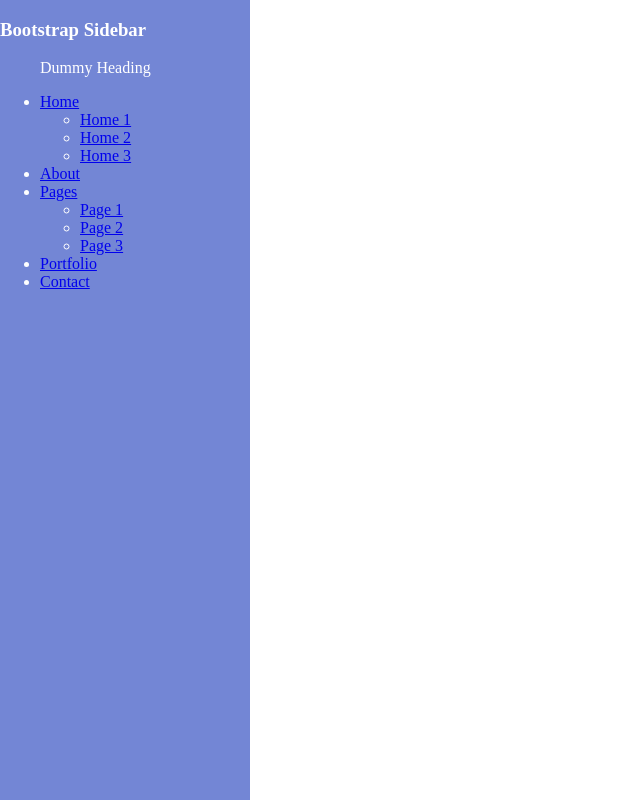
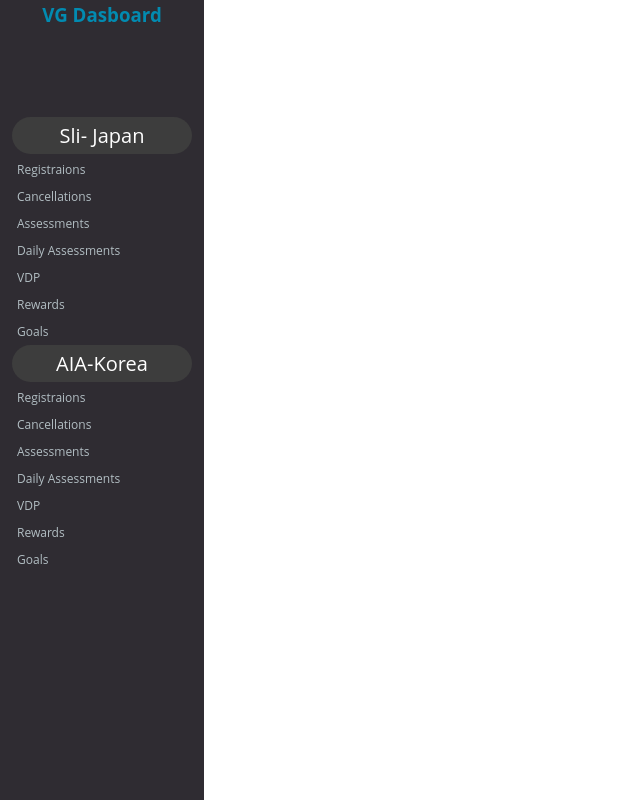
Before and after one commit to spark25/VG_Dahsboard, a Django app: template weekly_dashboard/templates/dash_app/sidenav.html in a window 1280 px wide. Shown: the whole page, without its empty margins (0-640 px from the left). Run offline with Django 3.2, Linux system fonts and the light colour scheme; the template is opened without the code that fills it, so the values that code supplies are empty.

Commit message:
Added sidebar

```diff
--- a/weekly_dashboard/dash_app/views.py
+++ b/weekly_dashboard/dash_app/views.py
@@ -135,7 +135,7 @@
         d = dict(((k.replace(')',''),v) for k,v in d.items()))
         reward_kr_formatted.append(d)
 
-    print(daily_assess_formatted)
+    # print(daily_assess_formatted)
 
     return render(request, 'dash_app/kr_dash.html', {'reg_data': reg_data,
     'can_data': can_data,
--- a/weekly_dashboard/static/css/main.css
+++ b/weekly_dashboard/static/css/main.css
@@ -2,15 +2,19 @@
     margin: 0;
     padding: 0;
     font-family: 'Open Sans', sans-serif;
+
 }
+
+.material-icons.md-24 { font-size: 24px; }
 
 #topnav {
     /* background-image: linear-gradient(45deg, #4481eb 0%, #04befe 100%); */
     /* background: #fff; */
     color: #888;
     padding: 1%;
-    max-height: 50px;
-    /* box-shadow: rgba(36, 37, 38, 0.08) 0px 6px 15px 0px; */
+    height: 50px;
+    max-height: 80px;
+    box-shadow: rgba(36, 37, 38, 0.08) 0px 6px 15px 0px;
 }
 
 #topnav a:hover {
@@ -36,9 +40,118 @@
 }
 
 #brand {
-    font-size: 22px;
+    position: relative;
+    padding: 2rem .7rem;
+    z-index: 4;
+    font-size: 18px;
+    border-bottom: 1px solid #485460;
+}
+
+#brand a{
     font-family: 'Comfortaa', cursive;
-    color:#1BA5E7;
+    text-decoration: none;
+    color: #fff;
+}
+
+.logo{
+    float: left;
+    text-align: center;
+    margin-right: 0.5em;
+}
+
+.logo-text{
+    display: block;
+    text-decoration: none;
+    line-height: 25px;
+    overflow: hidden;
+}
+
+/* SIDENAV */
+
+#sidebar {
+    width: 200px;
+    position: fixed;
+    top: 0;
+    left: 0;
+    height: 100%;
+    z-index: 999;
+    /* background-image: linear-gradient(120deg, #2C3E50 0%, #000 100%); */
+    background-color: #2F2C32;
+    color: #fff;
+}
+
+
+.side-menu{
+    margin-top: 50px;
+    margin-bottom: 10px;
+    overflow:hidden;
+    top:0;
+    bottom:0;
+    left:0;
+    padding:10px;
+}
+
+.side-head{
+    /* background-image: linear-gradient(-20deg, #2b5876 0%, #4e4376 100%); */
+    /* background-color: #3d3d3d; */
+    font-size: 14px;
+    padding: 10px;
+    text-transform: capitalize;
+    border-radius: 20px;
+    margin-bottom: 2px;
+    text-align: center;
+    font-weight: 500;
+
+}
+
+.sli-side{
+    background-image: linear-gradient(to right, #f78ca0 0%, #f9748f 19%, #fd868c 60%, #fe9a8b 100%);
+
+}
+
+.kr-side{
+    background-image: linear-gradient(to top, #48c6ef 0%, #6f86d6 100%);
+
+}
+
+
+.side-ul{
+    list-style: none;
+    outline:0;
+    margin:0;
+    padding:0;
+}
+
+.side-ul li{
+    font-size: 12px;
+    position: relative;
+    display:block;
+    border-radius: 20px;
+    text-transform: capitalize;
+    padding: 10px;
+    padding-left:20px;
+    color: #b2bec3;
+    /* background-color: #4C5A69; */
+}
+
+.side-ul li:hover{
+    /* background-image: linear-gradient(-225deg, #473B7B 0%, #3584A7 51%, #30D2BE 100%);*/
+    background-image: linear-gradient(60deg, #29323c 0%, #485563 100%);
+    color: #fff;
+}
+
+.side-links{
+    text-decoration: none;
+    color: #dfe6e9;
+}
+.side-links:hover{
+    text-decoration: none;
+    color: #fff;
+}
+
+
+#main{
+    margin-left: 200px;
 }
 
 #content {
@@ -161,3 +274,10 @@
 .head_button {
     padding: 2px 5px 2px 5px;
 }
+
+
+#version{
+    color: #fff;
+    padding: 5px;
+    font-size: 11px;
+}
--- a/weekly_dashboard/templates/dash_app/sidenav.html
+++ b/weekly_dashboard/templates/dash_app/sidenav.html
@@ -1,60 +1,109 @@
+<!DOCTYPE html>
+<html>
+<head>
+    <meta charset="utf-8">
+    <meta http-equiv="X-UA-Compatible" content="IE=edge">
+    <title>Page Title</title>
+    <meta name="viewport" content="width=device-width, initial-scale=1">
+    <link rel="stylesheet" type="text/css" media="screen" href="main.css">
+    <script src="main.js"></script>
     <style>
         #sidebar {
-    width: 250px;
+        width: 200px;
         position: fixed;
+        padding: 2px;
         top: 0;
         left: 0;
-    height: 100vh;
+        height: 100%;
         z-index: 999;
-    background: #7386D5;
+        /* background-image: linear-gradient(120deg, #2C3E50 0%, #000 100%); */
+        background-color: #2F2C32;
         color: #fff;
         transition: all 0.3s;
     }
+    .brand{
+        text-align: center;
+        color: #028BB1;
+        font-family: Verdana, Geneva, Tahoma, sans-serif;
+    }
+
+    .side-menu{
+        margin-top: 80px;
+        margin-bottom: 10px;
+        overflow:hidden;
+        top:0;
+        bottom:0;
+        height:100%;
+        left:0;
+    }
+
+    .side-head{
+        /* background-image: linear-gradient(-20deg, #2b5876 0%, #4e4376 100%); */
+        background-color: #3d3d3d;
+        font-size: 20px;
+        padding: 5px;
+        border-radius: 20px;
+    }
+
+    .side-head:hover{
+        background-color: #1e272e;
+    }
+
+    .side-ul{
+        list-style: none;
+        outline:0;
+        margin:0;
+        padding:0;
+    }
+
+
+
+    .side-ul li{
+        padding: 5px;
+        position:relative;
+        display:block;
+        border-radius: 20px;
+        /* background-color: #4C5A69; */
+    }
+
+    .side-ul li:hover{
+        /* background-image: linear-gradient(-225deg, #473B7B 0%, #3584A7 51%, #30D2BE 100%);*/
+         background-color: #4b4b4b;
+    }
     </style>
+</head>
+<body>
     <nav id="sidebar">
-        <div class="sidebar-header">
-            <h3>Bootstrap Sidebar</h3>
+        <div class="brand">
+            <h3>VG Dasboard</h3>
         </div>
+        <div class="side-menu">
+            <div class="sli-menu">
+                <div class="side-head">Sli- Japan</div>
 
-        <ul class="list-unstyled components">
-            <p>Dummy Heading</p>
-            <li class="active">
-                <a href="#homeSubmenu" data-toggle="collapse" aria-expanded="false" class="dropdown-toggle">Home</a>
-                <ul class="collapse list-unstyled" id="homeSubmenu">
-                    <li>
-                        <a href="#">Home 1</a>
-                    </li>
-                    <li>
-                        <a href="#">Home 2</a>
-                    </li>
-                    <li>
-                        <a href="#">Home 3</a>
-                    </li>
+                <ul class="side-ul">
+                        <li>Registraions</li>
+                    <li>Cancellations</li>
+                    <li>Assessments</li>
+                    <li>Daily Assessments</li>
+                    <li>VDP</li>
+                    <li>Rewards</li>
+                    <li>Goals</li>
                 </ul>
-            </li>
-            <li>
-                <a href="#">About</a>
-            </li>
-            <li>
-                <a href="#pageSubmenu" data-toggle="collapse" aria-expanded="false" class="dropdown-toggle">Pages</a>
-                <ul class="collapse list-unstyled" id="pageSubmenu">
-                    <li>
-                        <a href="#">Page 1</a>
-                    </li>
-                    <li>
-                        <a href="#">Page 2</a>
-                    </li>
-                    <li>
-                        <a href="#">Page 3</a>
-                    </li>
+            </div>
+            <div class="kr-menu">
+                    <div class="side-head">AIA-Korea</div>
+                    <ul class="side-ul">
+                        <li>Registraions</li>
+                        <li>Cancellations</li>
+                        <li>Assessments</li>
+                        <li>Daily Assessments</li>
+                        <li>VDP</li>
+                        <li>Rewards</li>
+                        <li>Goals</li>
                     </ul>
-            </li>
-            <li>
-                <a href="#">Portfolio</a>
-            </li>
-            <li>
-                <a href="#">Contact</a>
-            </li>
-        </ul>
-
+            </div>
+        </div>
     </nav>
+</body>
+</html>
```
Also changed, not shown: weekly_dashboard/templates/dash_app/base.html (+6 -2 lines), weekly_dashboard/templates/dash_app/sidebar.html (added, +24 -0 lines), weekly_dashboard/templates/dash_app/sli_dash_cjs.html (+17 -15 lines). Lines whose indentation alone changed are shown as unchanged.
